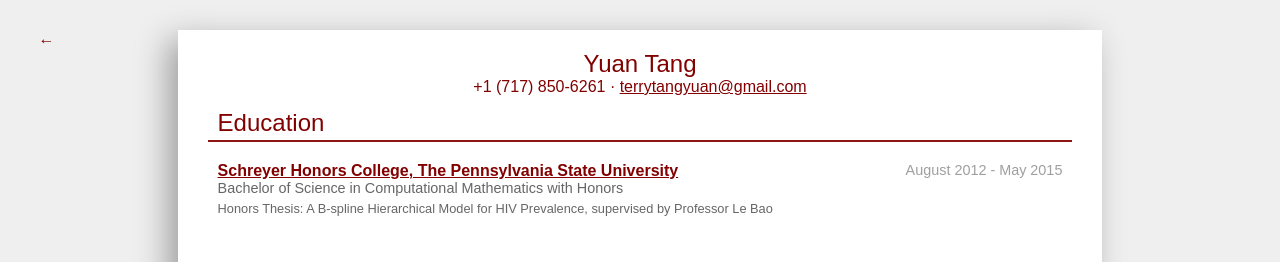
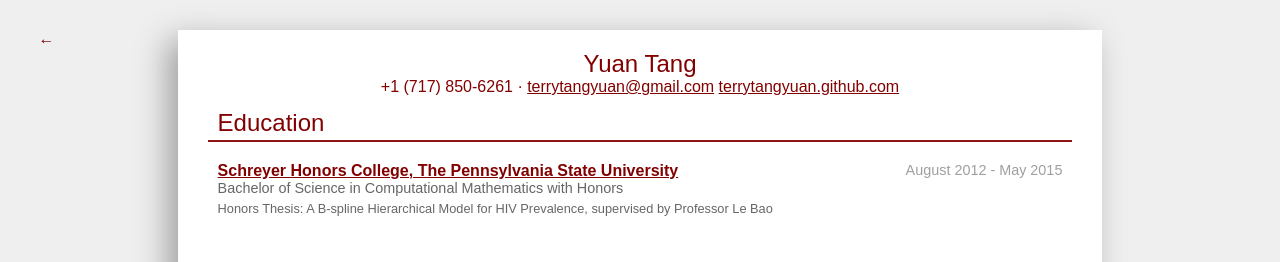
Before and after one commit to terrytangyuan/terrytangyuan.github.com, a Jekyll site: the page cv.html, which Jekyll copies as it is, in a window 1280 px wide. Shown: the top 262 px of the page. Built offline with Jekyll 4.4.1, drawn with Linux system fonts in a browser that asks for light colours.

Commit message:
add link

```diff
--- a/cv.html
+++ b/cv.html
@@ -4,7 +4,7 @@
     <meta http-equiv="X-UA-Compatible" content="IE=edge">
     <meta name="viewport" content="width=device-width, initial-scale=1">
     <meta name="theme-color" content="#262626">
-    <link rel="shortcut icon" href="http://itsmrlin.com/img/favicon.ico" type="image/vnd.microsoft.icon">
+    <link rel="shortcut icon" href="./img/favicon.ico" type="image/vnd.microsoft.icon">
     <link rel="stylesheet" type="text/css" href="./cv_files/cv.css">
     <link rel="stylesheet" type="text/css" href="./cv_files/resume.css">
     <title>Yuan Tang - CV</title>
@@ -21,14 +21,16 @@
             <div>
                 <span>+1 (717) 850-6261</span> ·
                 <a class="cv-link" href="mailto:terrytangyuan@gmail.com">terrytangyuan@gmail.com</a>
+                <a class="cv-link" href="terrytangyuan.github.com">terrytangyuan.github.com</a>
             </div>
         </div>
         <div class="print-only">
-            <div>+1(717)850-6261 · terrytangyuan@gmail.com</div>
+            <div>+1(717)850-6261 · terrytangyuan@gmail.com · terrytangyuan.github.com</div>
         </div>
         <div class="mobile-only">
             <div>+1(717)850-6261</div>
             <div>terrytangyuan@gmail.com</div>
+            <div>terrytangyuan.github.com</div>
         </div>
     </div>
 
```
